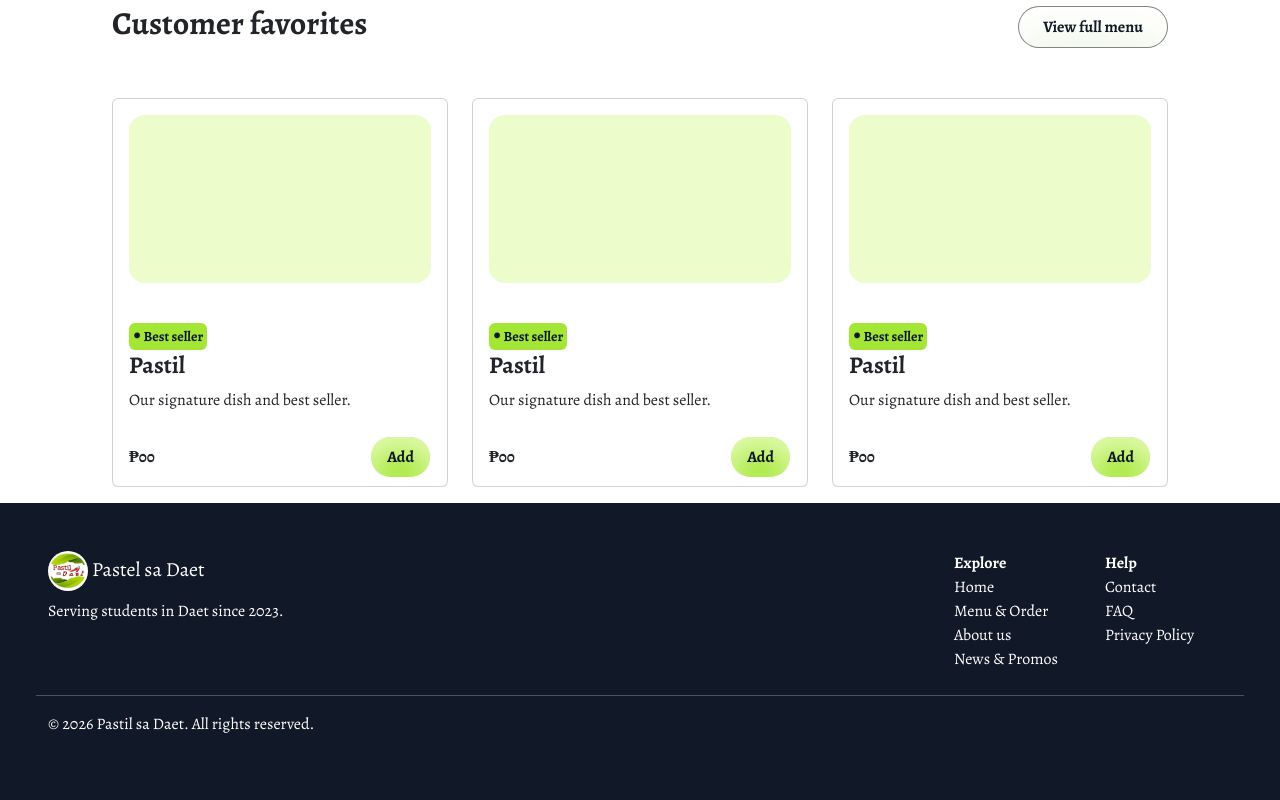
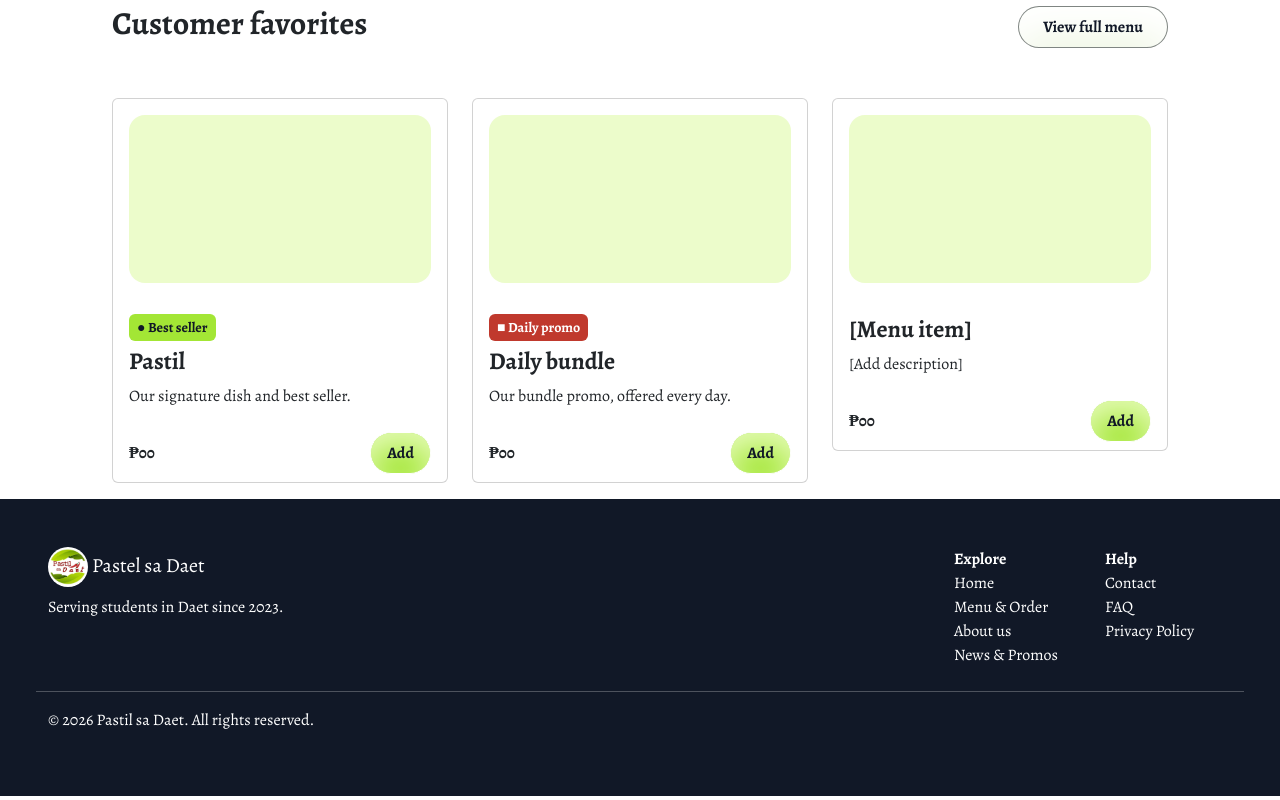
Before and after one commit to Nai-ix/Pastel-sa-Daet-Website, a website: page index.html in a window 1280 px wide. Shown: the part 837-1637 px from the top of the page. Drawn offline with nearby package versions, Linux system fonts and the light colour scheme.

Commit message:
Improve the cards

```diff
--- a/index.html
+++ b/index.html
@@ -150,10 +150,8 @@
                             <img class="card-img-top rounded-5 p-3" src="image/photoplaceholder.png" alt="Realphoto" width="100%" height="200px"/>
                             <div class="card-body">
 
-                                <badge class=" herobadge bg-secondary text-dark rounded p-1 ">
-                                    <span class="fs-4">•</span> Best seller
-                                </badge>
-                                <h4 class="card-title fw-bold">Pastil</h4>
+                                <badge class=" herobadge bg-secondary text-dark rounded py-1 px-2">● Best seller</badge>
+                                <h4 class="card-title fw-bold mt-2">Pastil</h4>
                                 <p class="card-text">Our signature dish and best seller.</p>
                             </div>
                             <div class="pricerow d-flex justify-content-between align-items-center px-3 my-2">
@@ -167,11 +165,9 @@
                             <img class="card-img-top rounded-5 p-3" src="image/photoplaceholder.png" alt="Realphoto" width="100%" height="200px"/>
                             <div class="card-body">
 
-                                <badge class=" herobadge bg-secondary text-dark rounded p-1 ">
-                                    <span class="fs-4">•</span> Best seller
-                                </badge>
-                                <h4 class="card-title fw-bold">Pastil</h4>
-                                <p class="card-text">Our signature dish and best seller.</p>
+                                <badge class=" herobadge bg-warning text-white rounded py-1 px-2 mb-2">■ Daily promo</badge>
+                                <h4 class="card-title fw-bold mt-2">Daily bundle</h4>
+                                <p class="card-text">Our bundle promo, offered every day.</p>
                             </div>
                             <div class="pricerow d-flex justify-content-between align-items-center px-3 my-2">
                                 <p class="fw-bold m-0">₱00</p>
@@ -183,12 +179,8 @@
                         <div class="card">
                             <img class="card-img-top rounded-5 p-3" src="image/photoplaceholder.png" alt="Realphoto" width="100%" height="200px"/>
                             <div class="card-body">
-
-                                <badge class=" herobadge bg-secondary text-dark rounded p-1 ">
-                                    <span class="fs-4">•</span> Best seller
-                                </badge>
-                                <h4 class="card-title fw-bold">Pastil</h4>
-                                <p class="card-text">Our signature dish and best seller.</p>
+                                <h4 class="card-title fw-bold">[Menu item]</h4>
+                                <p class="card-text">[Add description]</p>
                             </div>
                             <div class="pricerow d-flex justify-content-between align-items-center px-3 my-2">
                                 <p class="fw-bold m-0">₱00</p>
```
